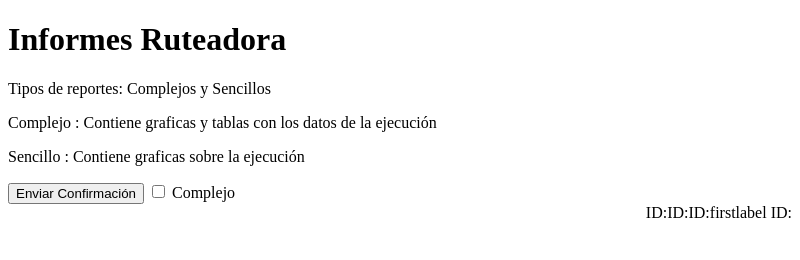
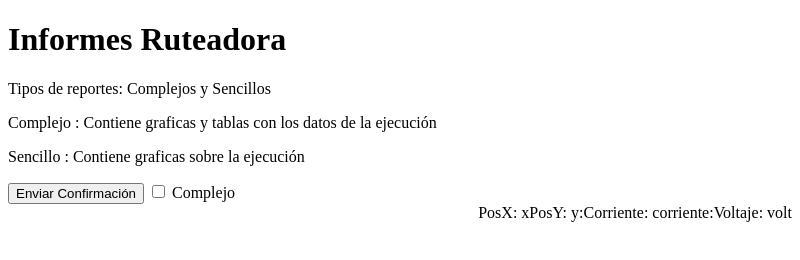
Before and after one commit to lcannafa/MARElectron, an Electron app: page index.html in a window 800 px wide. Drawn offline with Linux system fonts and the light colour scheme; no server answers.

Commit message:
Update index.html

```diff
--- a/index.html
+++ b/index.html
@@ -14,24 +14,27 @@
     <input id="comp" type="checkbox" name="complejidad" value="Complejo"> Complejo<br>
 
 
-      <div style="float:right">
-          <span class="firstLabel">firstlabel</span>
-          <label id="voltaje">ID:</label>
+       <div style="float:right">
+          <span class="firstLabel"> Voltaje:</span>
+          <label id="voltaje">volt</label>
 
       </div>
 
       <div style="float:right">
-          <label id="corriente">ID:</label>
+          <span class="firstLabel"> Corriente:</span>
+          <label id="corriente">corriente:</label>
 
       </div>
 
       <div style="float:right">
-          <label id="y">ID:</label>
+          <span class="firstLabel"> PosY:</span>
+          <label id="y">y:</label>
 
       </div>
 
       <div style="float:right">
-          <label id="x">ID:</label>
+          <span class="firstLabel">PosX: </span>
+          <label id="x">x</label>
 
       </div>
 
```
